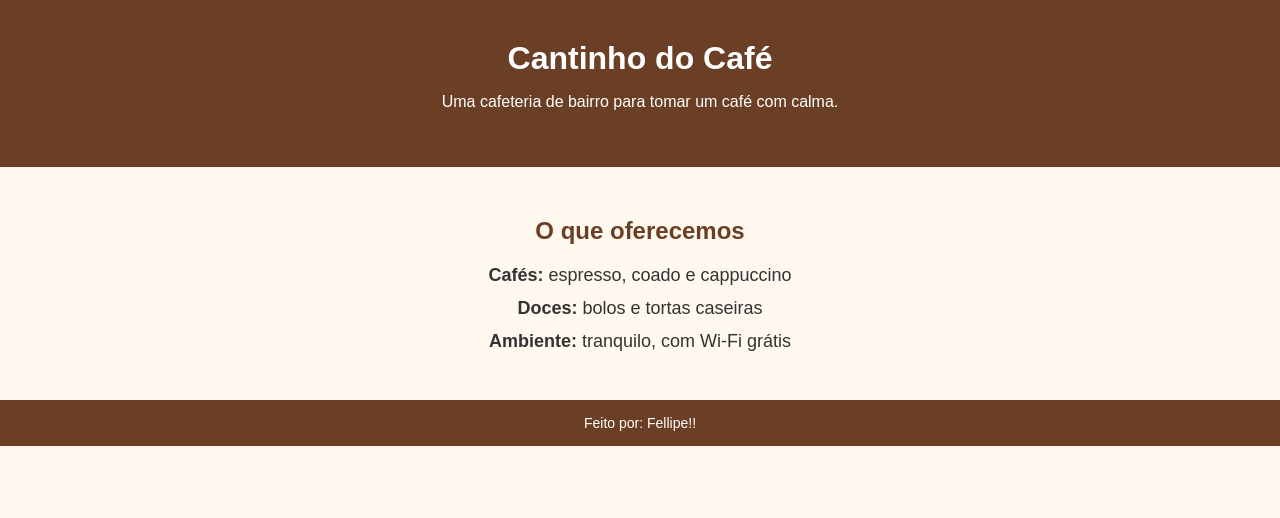
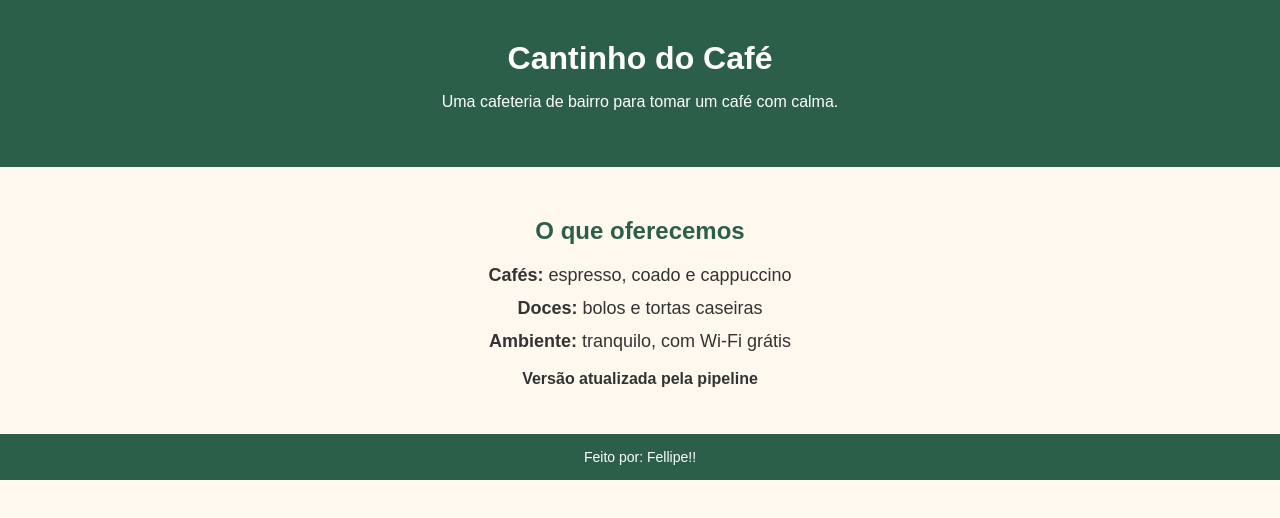
Before and after one commit to wrzsunny2/cantinho-cafe, a plain HTML site: page site/index.html in a window 1280 px wide. Drawn offline with Linux system fonts and the light colour scheme.

Commit message:
Atualiza conteúdo do site

```diff
--- a/site/index.html
+++ b/site/index.html
@@ -13,7 +13,7 @@
       text-align: center;
     }
     header {
-      background-color: #6b3e26;
+      background-color: #2c5f4a;
       color: #ffffff;
       padding: 40px 20px;
     }
@@ -24,7 +24,7 @@
       padding: 30px 20px;
     }
     h2 {
-      color: #6b3e26;
+      color: #2c5f4a;
     }
     ul {
       list-style: none;
@@ -35,7 +35,7 @@
       margin: 12px 0;
     }
     footer {
-      background-color: #6b3e26;
+      background-color: #2c5f4a;
       color: #ffffff;
       padding: 15px;
       font-size: 14px;
@@ -55,6 +55,7 @@
       <li><strong>Doces:</strong> bolos e tortas caseiras</li>
       <li><strong>Ambiente:</strong> tranquilo, com Wi-Fi grátis</li>
     </ul>
+    <p><strong>Versão atualizada pela pipeline</strong></p>
   </main>
 
   <footer>
```
